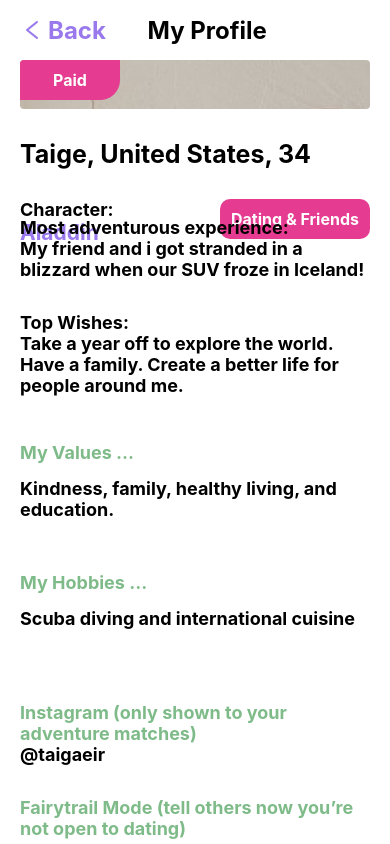
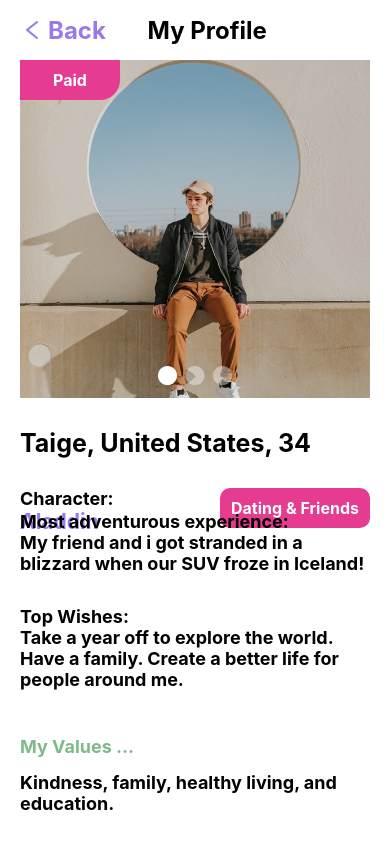
Before and after one commit to daltbunker/Fairytrail, a React Native app: screen / in a window 390 px wide. Built offline with nearby package versions, Linux system fonts and the light colour scheme.

Commit message:
added horizonal scroll view to ProfilePicture

```diff
--- a/components/ProfilePicture.js
+++ b/components/ProfilePicture.js
@@ -1,35 +1,88 @@
-import React from 'react';
-import {View, Text, StyleSheet, ImageBackground} from 'react-native';
-import profile_1 from '../assets/images/profile-1.jpg';
+import React, {Component} from 'react';
+import {
+  View,
+  Dimensions,
+  StyleSheet,
+  Image,
+  ScrollView,
+  Text,
+} from 'react-native';
 
-const ProfilePicture = () => {
-  return (
-    <View style={styles.container}>
-      <ImageBackground
-        source={profile_1}
-        resizeMode="cover"
-        style={styles.image}>
+const images = [
+  require('../assets/images/profile-1.jpg'),
+  require('../assets/images/profile-2.jpg'),
+  require('../assets/images/profile-3.jpg'),
+];
+
+class PictureList extends Component {
+  constructor() {
+    super();
+    this.state = {
+      current: 0,
+    };
+  }
+
+  onSlideSwiped = ({nativeEvent}) => {
+    const newCurrent = Math.ceil(
+      nativeEvent.contentOffset.x / nativeEvent.layoutMeasurement.width,
+    );
+    this.setState(prevState => {
+      if (prevState !== newCurrent) {
+        return {current: newCurrent};
+      }
+    });
+  };
+
+  render() {
+    const imgArray = images.map((image, i) => {
+      return <Image key={i} source={image} style={styles.image} />;
+    });
+
+    const indicatorArray = images.map((image, i) => (
+      <Text
+        key={i}
+        style={{
+          color: i === this.state.current ? '#ffffff' : '#ffffff66',
+          margin: 4,
+        }}>
+        &#11044;
+      </Text>
+    ));
+    return (
+      <View style={styles.container}>
+        <ScrollView
+          horizontal
+          pagingEnabled
+          onScroll={this.onSlideSwiped}
+          showsHorizontalScrollIndicator={false}>
+          {imgArray}
+        </ScrollView>
         <View style={styles.tag}>
-          <Text style={styles.text}>Paid</Text>
+          <Text style={styles.tagText}>Paid</Text>
         </View>
-      </ImageBackground>
-    </View>
-  );
-};
+        <View style={styles.scrollIndicator}>{indicatorArray}</View>
+      </View>
+    );
+  }
+}
+
+const {width, height} = Dimensions.get('window');
+const imgWidth = width - 40; // 40 repesents padding on screen view
+const imgHeight = height * 0.4;
 
 const styles = StyleSheet.create({
   container: {
-    flex: 1,
-    height: 450,
-    overflow: 'hidden',
-    borderRadius: 4,
     marginBottom: 30,
   },
   image: {
-    flex: 1,
+    height: imgHeight,
+    width: imgWidth,
+    resizeMode: 'cover',
   },
   tag: {
+    position: 'absolute',
     backgroundColor: '#E53B90',
+    top: 0,
     alignItems: 'center',
     justifyContent: 'center',
     height: 40,
@@ -37,11 +90,22 @@ const styles = StyleSheet.create({
     overflow: 'hidden',
     borderBottomRightRadius: 20,
   },
-  text: {
+  tagText: {
     color: 'white',
     fontSize: 16,
     fontWeight: 'bold',
   },
+  scrollIndicator: {
+    flexDirection: 'row',
+    position: 'absolute',
+    bottom: 10,
+    alignSelf: 'center',
+  },
+  circle: {
+    borderRadius: 60 / 2,
+    borderColor: 'white',
+    borderWidth: 3,
+  },
 });
 
-export default ProfilePicture;
+export default PictureList;
```
